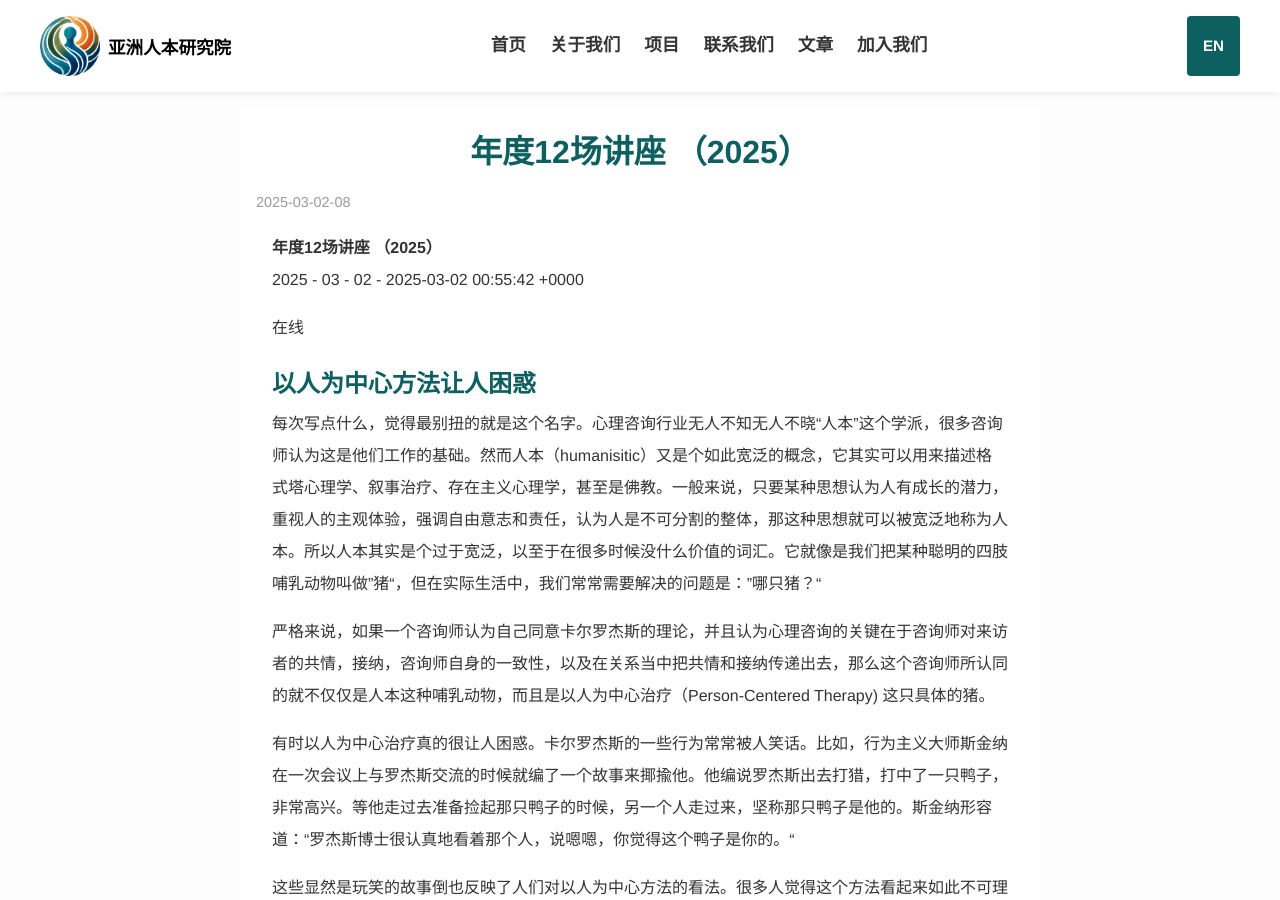
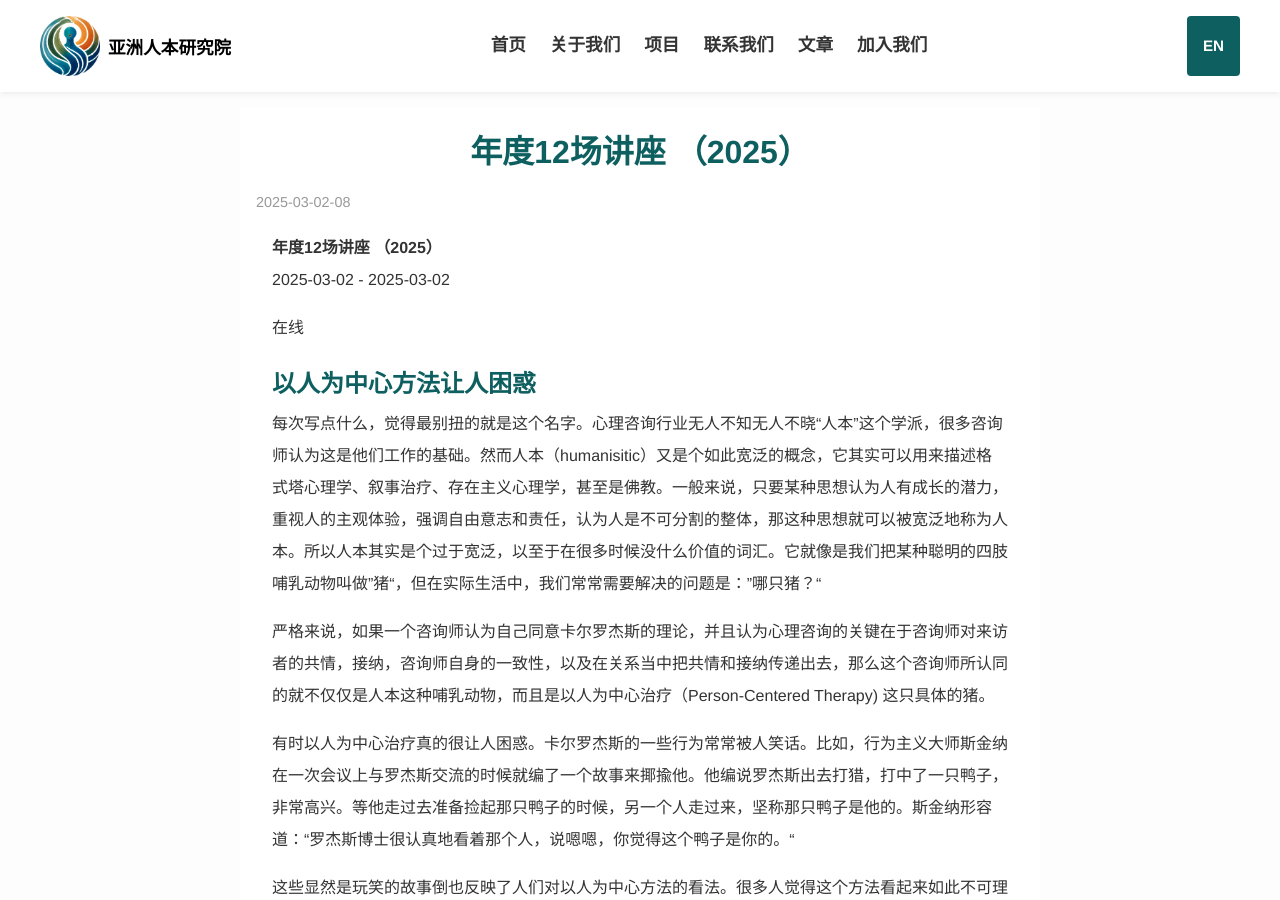
Before and after one commit to YeeLiu611/YeeLiu611, a Jekyll site: the page built from _programs_zh/2025-03-02-presentations.md, in a window 1280 px wide and 900 px high. Built offline with Jekyll 4.4.1, drawn with Linux system fonts in a browser that asks for light colours; a script that is not in the unit is left out.

Commit message:
Update project.html

```diff
--- a/_layouts/project.html
+++ b/_layouts/project.html
@@ -6,9 +6,9 @@ layout: post
   <div class="event-item">
     <h4>{{ page.title_zh | default: page.title_en }}</h4>
     <p>
-      {{ page.date | date: "%Y - %m - %d" }}
+      {{ page.date | date: "%Y-%m-%d" }}
       {% if page.time %}
-       - {{ page.time }}
+       - {{ page.time | date: "%Y-%m-%d"}}
       {% endif %}
     </p>
     <p> {{ page.location }} </p>
```
